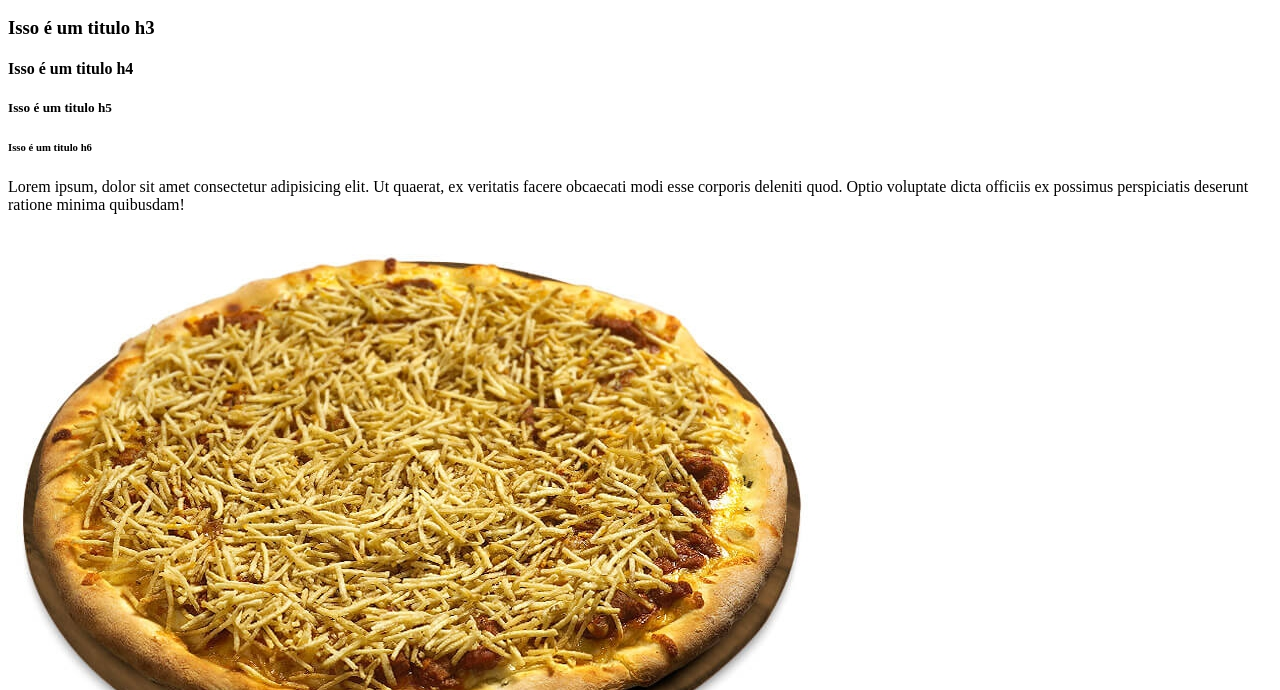
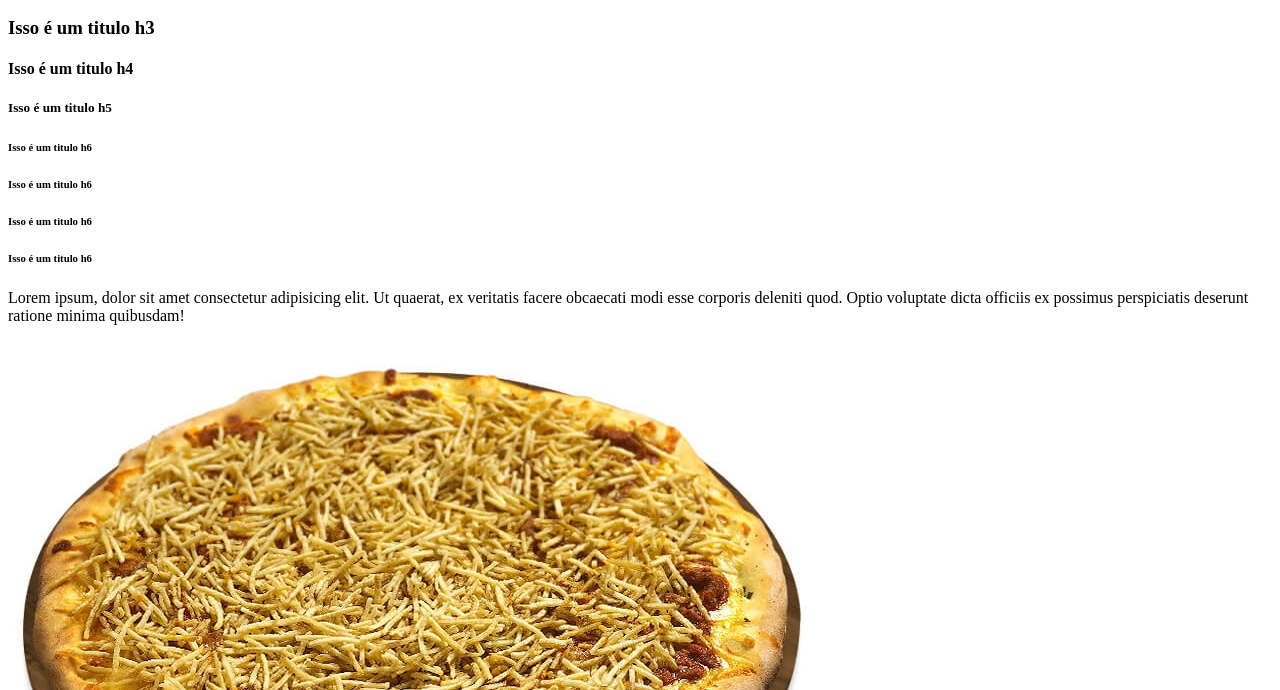
Before and after one commit to lucas95br/testeAulaGit, a plain HTML site: page index.html in a window 1280 px wide. Shown: the part 110-800 px from the top of the page. Drawn offline with Linux system fonts and the light colour scheme.

Commit message:
Testando Commits

```diff
--- a/index.html
+++ b/index.html
@@ -11,6 +11,9 @@
         <h4>Isso é um titulo h4</h4>
         <h5>Isso é um titulo h5</h5>
         <h6>Isso é um titulo h6</h6>
+        <h6>Isso é um titulo h6</h6>
+        <h6>Isso é um titulo h6</h6>
+        <h6>Isso é um titulo h6</h6>
 
         <p> Lorem ipsum, dolor sit amet consectetur adipisicing elit. Ut quaerat, ex veritatis facere obcaecati modi esse corporis deleniti quod.
             Optio voluptate dicta officiis ex possimus
```
